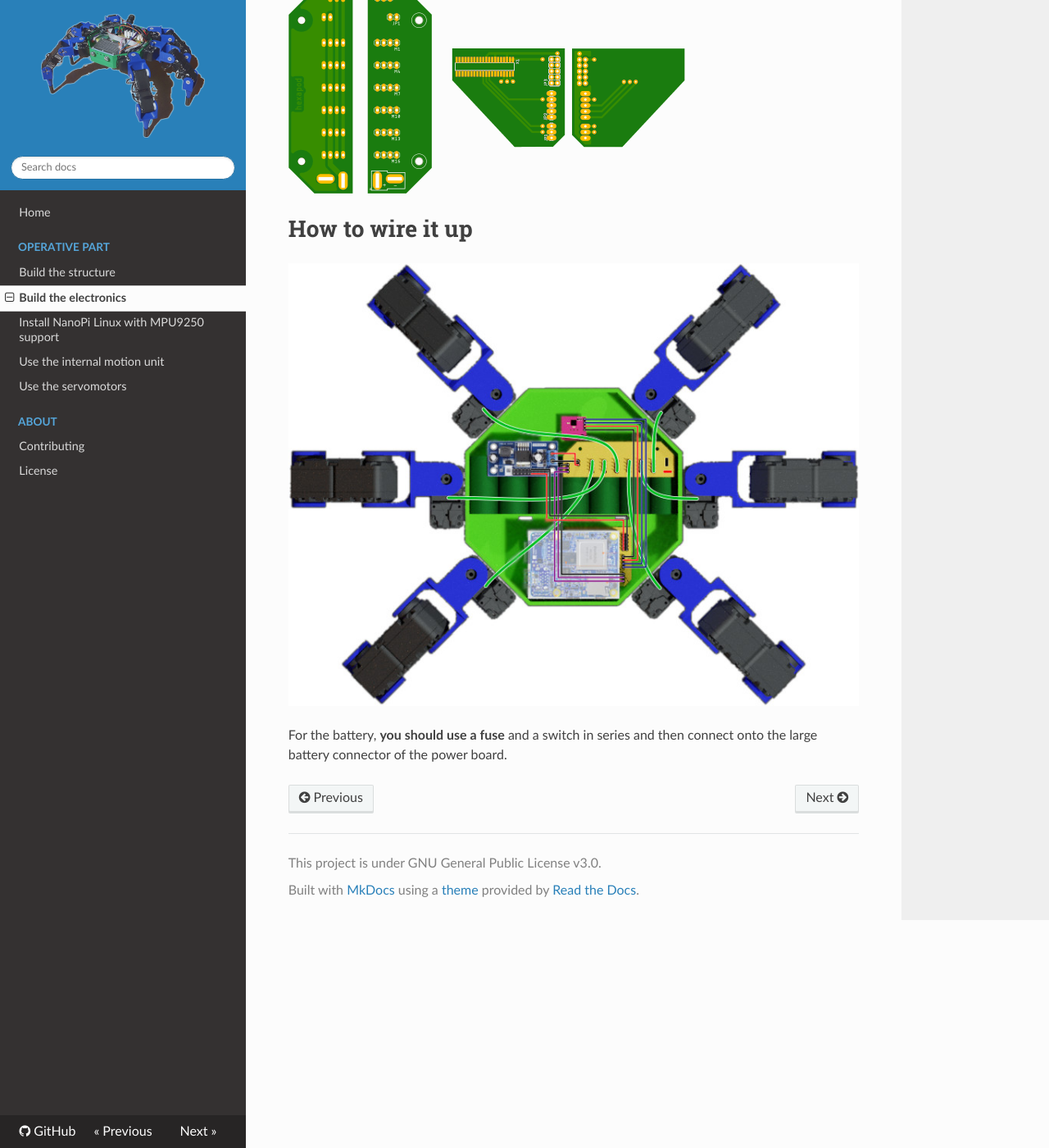
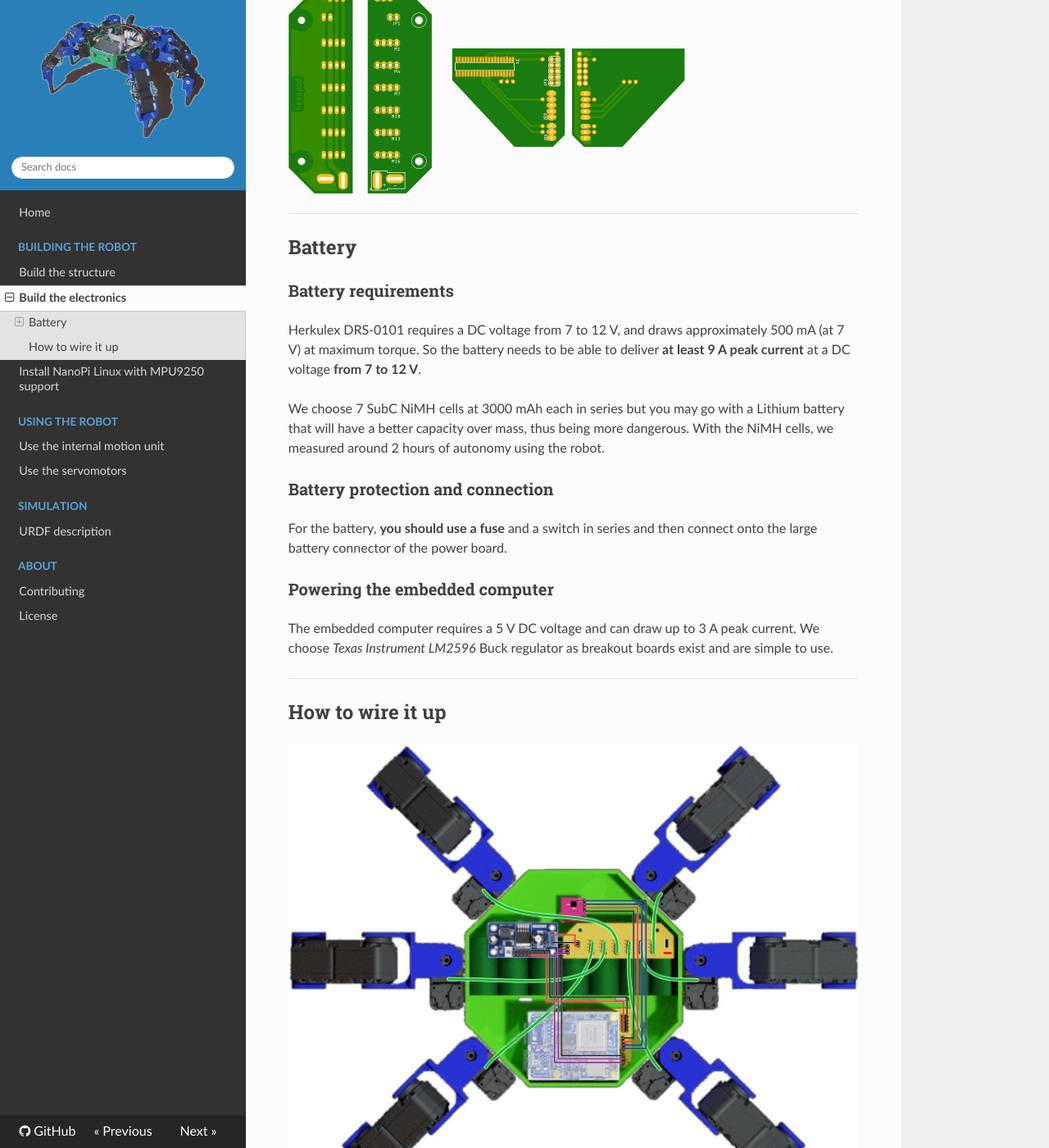
Before and after one commit to erdnaxe/kraby, an MkDocs documentation site: the page built from docs/build_the_electronics.md, in a window 1280 px wide and 1400 px high, scrolled down 505 px. Shown: the whole window at 82% size. Built offline with MkDocs 1.6.1, drawn with Linux system fonts in a browser that asks for light colours; nearby versions of some CDN libraries; some of the changed text lies outside the part shown.

Commit message:
URDF documentation

```diff
--- a/docs/build_the_electronics.md
+++ b/docs/build_the_electronics.md
@@ -11,9 +11,36 @@
 
 ![Boards](img/boards.png)
 
-# How to wire it up
+---
 
-![Connection diagram](img/how_to_connect.jpg)
+## Battery
+
+### Battery requirements
+
+Herkulex DRS-0101 requires a DC voltage from 7 to 12 V,
+and draws approximately 500 mA (at 7 V) at maximum torque.
+So the battery needs to be able to deliver **at least
+9 A peak current** at a DC voltage **from 7 to 12 V**.
+
+We choose 7 SubC NiMH cells at 3000 mAh each in series
+but you may go with a Lithium battery
+that will have a better capacity over mass, thus being more dangerous.
+With the NiMH cells, we measured around 2 hours of autonomy using the robot.
+
+### Battery protection and connection
 
 For the battery, **you should use a fuse** and a switch in series
 and then connect onto the large battery connector of the power board.
+
+### Powering the embedded computer
+
+The embedded computer requires a 5 V DC voltage and can draw up to 3 A
+peak current.
+We choose *Texas Instrument LM2596* Buck regulator as breakout boards exist and are simple to
+use.
+
+---
+
+## How to wire it up
+
+![Connection diagram](img/how_to_connect.jpg)
--- a/mkdocs.yml
+++ b/mkdocs.yml
@@ -5,12 +5,15 @@
 
 nav:
   - Home: index.md
-  - Operative part:
+  - Building the robot:
       - Build the structure: build_the_structure.md
       - Build the electronics: build_the_electronics.md
       - Install NanoPi Linux with MPU9250 support: install_nanopi_linux.md
+  - Using the robot:
       - Use the internal motion unit: use_mpu9250.md
       - Use the servomotors: use_motors.md
+  - Simulation:
+      - URDF description: urdf_description.md
   - About:
       - Contributing: contributing.md
       - License: license.md
```
Also changed, not shown: other parts of docs/build_the_electronics.md (+1 -1 lines), docs/build_the_structure.md (+6 -0 lines), docs/contributing.md (+2 -0 lines), docs/index.md (+4 -0 lines), docs/urdf_description.md (added, +66 -0 lines), docs/img/blender.png (added), docs/img/hexapod_devinci.jpg (added).
